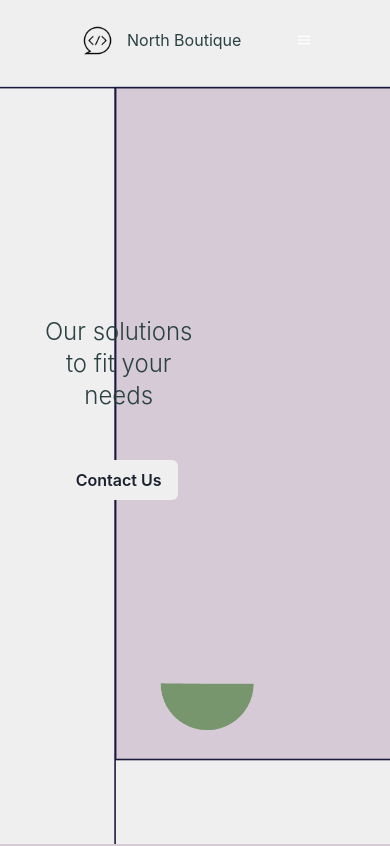
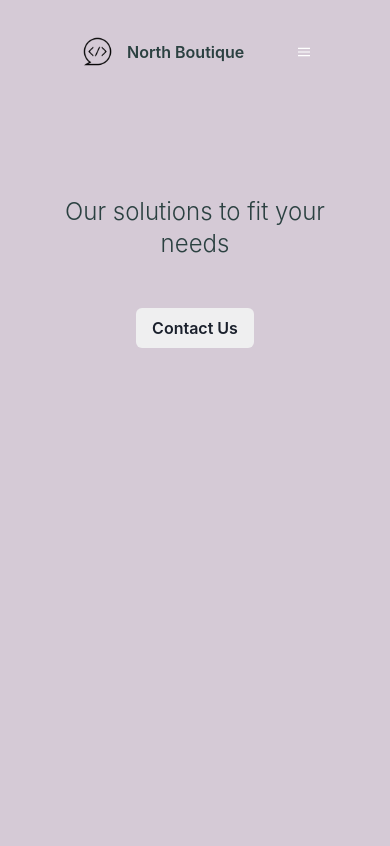
Before and after one commit to North-Boutique/landing, a Next.js app: page /Home/Home in a window 390 px wide. Shown: the top 846 px of the page. Built offline with nearby package versions, Linux system fonts and the light colour scheme.

Commit message:
updated and fixed assets

```diff
--- a/src/components/navbar/Navbar.module.css
+++ b/src/components/navbar/Navbar.module.css
@@ -1,8 +1,5 @@
 .navbarContainer {
   grid-area: navbar;
-  z-index: 100;
-  height: 80px;
-  background-color: var(--anti-flash-white);
 }
 
 .brandContainer {
--- a/src/components/navbar/Navbar.tsx
+++ b/src/components/navbar/Navbar.tsx
@@ -15,7 +15,7 @@ const Navbar = () => {
       <Box>
         <div className={styles.brandContainer}>
           <Image mr={3} height="35px" src="/NorthBoutiqueIcon.png" />
-          <Text>North Boutique</Text>
+          <Text fontWeight={600}>North Boutique</Text>
         </div>
       </Box>
       <Box display={{ base: 'block', md: 'none' }} onClick={() => {}}>
--- a/src/pages/Home/Home.module.css
+++ b/src/pages/Home/Home.module.css
@@ -11,15 +11,19 @@
   background-color: var(--thistle);
 }
 
+/* 12.3% */
+/* 7.43% */
+
 .homeContent {
   display: grid;
   grid-area: main;
   color: var(--dark-slate-grey);
   background-image: url('/NorthBoutiqueMainContentBackground.png');
-  background-size: cover;
+  background-size: contain;
+  background-repeat: no-repeat;
   vertical-align: middle;
-  grid-template-columns: 0.1fr 1fr 0.1fr;
-  grid-template-rows: 0.2fr 1fr;
+  grid-template-columns: 7.43% 1fr 7.43%;
+  grid-template-rows: 12.3% 1fr;
   grid-template-areas:
     'navbar  navbar navbar'
     '. innerMain .';
@@ -32,7 +36,7 @@
   display: grid;
   justify-content: center;
   align-items: center;
-  grid-template-columns: 1.13fr 1fr;
+  grid-template-columns: 1fr 1fr;
   grid-template-rows: 1fr;
   grid-template-areas: 'cta .';
 }
@@ -40,7 +44,13 @@
 .headerContainerInnerCTA {
   grid-area: cta;
   text-align: center;
-  height: 50%;
+  height: 75%;
+}
+
+.headerContainerInnerCTA h2 {
+  text-align: center;
+  margin-bottom: 3rem;
+  font-weight: 300;
 }
 
 .contactUsButtonHome {
@@ -78,13 +88,25 @@
   grid-area: c;
 }
 
-.homeContent h2 {
-  text-align: center;
-  margin-bottom: 3rem;
-  font-weight: 300;
-}
-
 .contactContainer {
   grid-area: contact;
   margin-bottom: 2rem;
 }
+
+@media (max-width: 1000px) {
+  .homeContent {
+    background-image: none;
+    background-color: var(--thistle);
+  }
+
+  .headerContainer {
+    grid-area: innerMain;
+    height: 100%;
+    display: grid;
+    justify-content: center;
+    align-items: center;
+    grid-template-columns: 1fr 1fr;
+    grid-template-rows: 1fr;
+    grid-template-areas: 'cta cta';
+  }
+}
```
Also changed, not shown: public/NorthBoutiqueMainContentBackground.png.
